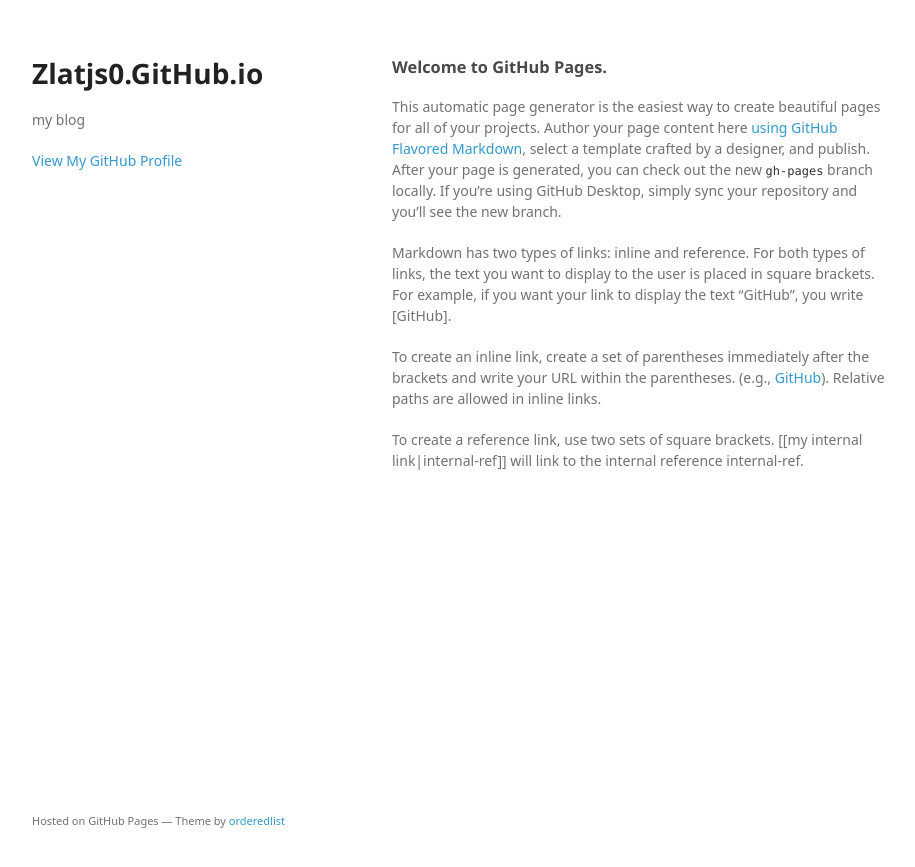
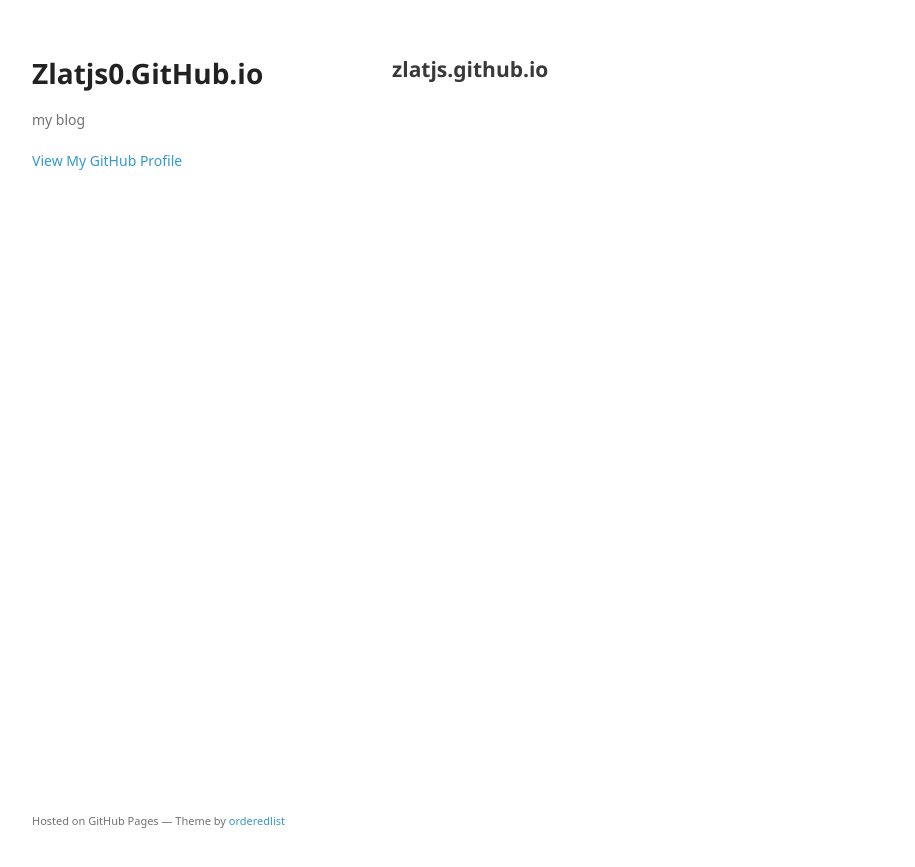
Before and after one commit to zlatjs0/zlatjs0.github.io, a Jekyll site: the page index.html, which Jekyll copies as it is, in a window 1280 px wide. Shown: the top 867 px of the page, without its empty margins (178-1093 px from the left). Built offline with Jekyll 4.4.1, drawn with Linux system fonts in a browser that asks for light colours; some web fonts are replaced.

Commit message:
Replace master branch with page content via GitHub

```diff
--- a/index.html
+++ b/index.html
@@ -23,16 +23,8 @@
 
       </header>
       <section>
-        <h3>
-<a id="welcome-to-github-pages" class="anchor" href="#welcome-to-github-pages" aria-hidden="true"><span aria-hidden="true" class="octicon octicon-link"></span></a>Welcome to GitHub Pages.</h3>
-
-<p>This automatic page generator is the easiest way to create beautiful pages for all of your projects. Author your page content here <a href="https://guides.github.com/features/mastering-markdown/">using GitHub Flavored Markdown</a>, select a template crafted by a designer, and publish. After your page is generated, you can check out the new <code>gh-pages</code> branch locally. If you’re using GitHub Desktop, simply sync your repository and you’ll see the new branch.</p>
-
-<p>Markdown has two types of links: inline and reference. For both types of links, the text you want to display to the user is placed in square brackets. For example, if you want your link to display the text “GitHub”, you write [GitHub].</p>
-
-<p>To create an inline link, create a set of parentheses immediately after the brackets and write your URL within the parentheses. (e.g., <a href="https://github.com/">GitHub</a>). Relative paths are allowed in inline links.</p>
-
-<p>To create a reference link, use two sets of square brackets. [[my internal link|internal-ref]] will link to the internal reference internal-ref.</p>
+        <h2>
+<a id="zlatjsgithubio" class="anchor" href="#zlatjsgithubio" aria-hidden="true"><span aria-hidden="true" class="octicon octicon-link"></span></a>zlatjs.github.io</h2>
       </section>
       <footer>
         <p><small>Hosted on GitHub Pages &mdash; Theme by <a href="https://github.com/orderedlist">orderedlist</a></small></p>
--- a/params.json
+++ b/params.json
@@ -1,6 +1,6 @@
 {
   "name": "Zlatjs0.GitHub.io",
   "tagline": "my blog",
-  "body": "### Welcome to GitHub Pages.\r\nThis automatic page generator is the easiest way to create beautiful pages for all of your projects. Author your page content here [using GitHub Flavored Markdown](https://guides.github.com/features/mastering-markdown/), select a template crafted by a designer, and publish. After your page is generated, you can check out the new `gh-pages` branch locally. If you’re using GitHub Desktop, simply sync your repository and you’ll see the new branch.\r\n\r\n\r\nMarkdown has two types of links: inline and reference. For both types of links, the text you want to display to the user is placed in square brackets. For example, if you want your link to display the text “GitHub”, you write [GitHub].\r\n\r\nTo create an inline link, create a set of parentheses immediately after the brackets and write your URL within the parentheses. (e.g., [GitHub](https://github.com/)). Relative paths are allowed in inline links.\r\n\r\nTo create a reference link, use two sets of square brackets. [[my internal link|internal-ref]] will link to the internal reference internal-ref.\r\n\r\n\r\n",
+  "body": "## zlatjs.github.io\r\n\r\n",
   "note": "Don't delete this file! It's used internally to help with page regeneration."
 }
```
